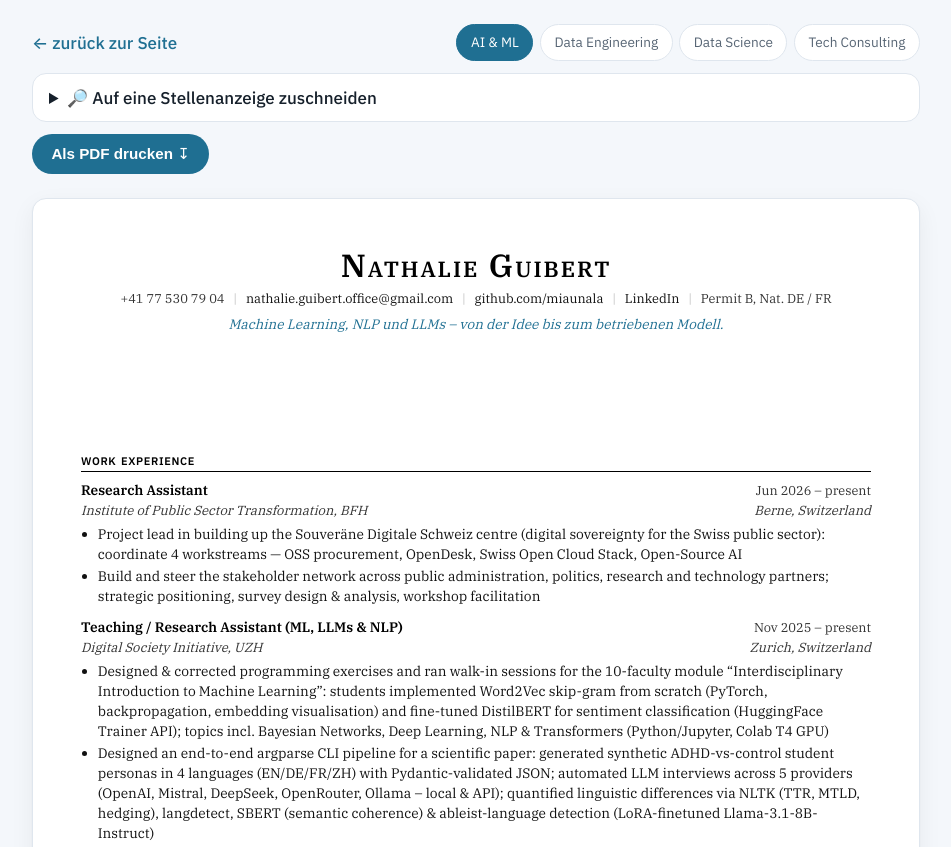
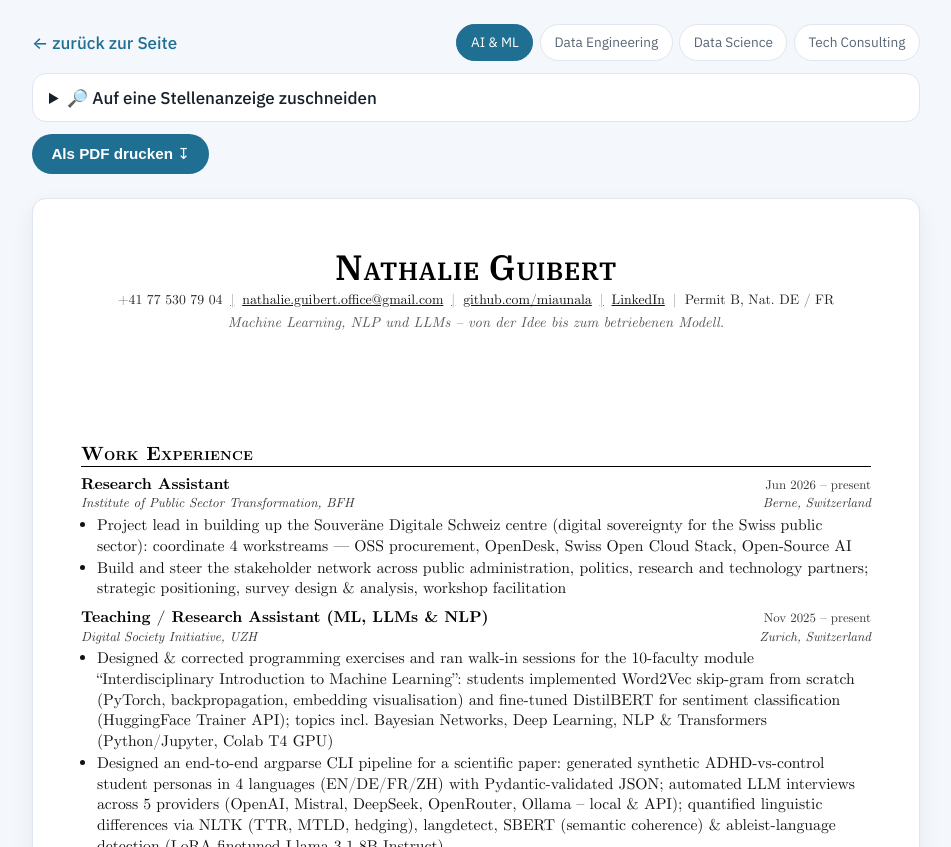
Before and after one commit to miaunala/miaunala.github.io, an Astro site: page /cv in a window 1280 px wide. Shown: the top 847 px of the page, without its empty margins (164-1115 px from the left). Built offline with nearby package versions, Linux system fonts and the light colour scheme; Astro itself is replaced by a stand-in of ours.

Commit message:
CV: Computer Modern (Overleaf/LaTeX look) + tighter layout
- self-host Computer Modern Serif webfont (public/fonts/cmun*.woff), applied to
  the whole CV document + section headers
- underline contact links, tighten spacing/line-height to match the LaTeX render;
  role tagline muted and hidden in print
- Interests: non-engagement fields now show 'To be continued …'

```diff
--- a/src/components/Interests.astro
+++ b/src/components/Interests.astro
@@ -31,7 +31,7 @@ const engagement = profile.engagement ?? [];
                     ))}
                   </ul>
                 ) : (
-                  <p class="soon">{it.note ? it.note : "Mehr dazu folgt."}</p>
+                  <p class="soon">To be continued …</p>
                 )}
               </div>
             </details>
--- a/src/pages/cv.astro
+++ b/src/pages/cv.astro
@@ -109,6 +109,13 @@ const matchData = { items: matchItems, synonyms: cv.synonyms, extraText: cvExtra
   <script type="application/json" id="cv-match-data" set:html={JSON.stringify(matchData)}></script>
 </Layout>
 
+<style is:global>
+  @font-face { font-family: "Computer Modern Serif"; src: url("/fonts/cmunrm.woff") format("woff"); font-weight: normal; font-style: normal; font-display: swap; }
+  @font-face { font-family: "Computer Modern Serif"; src: url("/fonts/cmunbx.woff") format("woff"); font-weight: bold; font-style: normal; font-display: swap; }
+  @font-face { font-family: "Computer Modern Serif"; src: url("/fonts/cmunti.woff") format("woff"); font-weight: normal; font-style: italic; font-display: swap; }
+  @font-face { font-family: "Computer Modern Serif"; src: url("/fonts/cmunbi.woff") format("woff"); font-weight: bold; font-style: italic; font-display: swap; }
+</style>
+
 <style>
   .cv-page { max-width: 58rem; margin-inline: auto; padding: 1.5rem 1.25rem 4rem; }
 
@@ -133,30 +140,30 @@ const matchData = { items: matchItems, synonyms: cv.synonyms, extraText: cvExtra
   .cv-doc {
     background: #fff; color: #111; border: 1px solid var(--border); border-radius: var(--radius);
     padding: clamp(1.6rem, 4vw, 3rem); box-shadow: var(--shadow);
-    font-family: var(--font-serif); font-size: 0.86rem; line-height: 1.45;
+    font-family: "Computer Modern Serif", Georgia, serif; font-size: 0.98rem; line-height: 1.32;
   }
-  .cv-head { text-align: center; margin-bottom: 1.2rem; }
-  .cv-head h1 { font-size: 2rem; font-weight: 600; font-variant: small-caps; letter-spacing: 0.06em; margin: 0 0 0.35rem; color: #000; }
-  .contact { display: flex; flex-wrap: wrap; justify-content: center; gap: 0.2rem 0.55rem; font-size: 0.8rem; color: #333; margin: 0; }
+  .cv-head { text-align: center; margin-bottom: 0.85rem; }
+  .cv-head h1 { font-size: 2.2rem; font-weight: 700; font-variant: small-caps; letter-spacing: 0.02em; margin: 0 0 0.2rem; color: #000; }
+  .contact { display: flex; flex-wrap: wrap; justify-content: center; gap: 0.1rem 0.5rem; font-size: 0.86rem; color: #222; margin: 0; }
   .contact > * { position: relative; }
-  .contact > * + *::before { content: "|"; color: #bbb; margin-right: 0.55rem; }
-  .contact a { color: #111; text-decoration: none; }
-  .role-tagline { font-style: italic; color: var(--accent); font-size: 0.85rem; margin: 0.45rem 0 0; }
+  .contact > * + *::before { content: "|"; color: #999; margin-right: 0.5rem; }
+  .contact a { color: #111; text-decoration: underline; }
+  .role-tagline { font-style: italic; color: #555; font-size: 0.9rem; margin: 0.3rem 0 0; }
 
-  .cv-sec { margin-top: 1.2rem; }
+  .cv-sec { margin-top: 0.95rem; }
   .cv-sec h2 {
-    font-family: var(--font-sans); font-variant: small-caps; text-transform: lowercase;
-    font-size: 1.02rem; font-weight: 600; letter-spacing: 0.04em; color: #000;
-    border-bottom: 1px solid #000; padding-bottom: 0.1rem; margin: 0 0 0.6rem;
+    font-family: "Computer Modern Serif", Georgia, serif; font-variant: small-caps;
+    font-size: 1.2rem; font-weight: 700; letter-spacing: 0.01em; color: #000;
+    border-bottom: 1px solid #000; padding-bottom: 0.02rem; margin: 0 0 0.45rem;
   }
-  .cv-item { margin-bottom: 0.7rem; position: relative; }
+  .cv-item { margin-bottom: 0.5rem; position: relative; }
   .ci-head { display: flex; justify-content: space-between; gap: 1rem; align-items: baseline; }
   .ci-title { font-weight: 700; color: #000; }
   .ci-date { color: #333; font-size: 0.8rem; white-space: nowrap; font-variant-numeric: tabular-nums; }
   .ci-sub { display: flex; justify-content: space-between; gap: 1rem; color: #333; font-size: 0.82rem; }
   .ci-sub .it { font-style: italic; }
-  .cv-item ul { margin: 0.3rem 0 0; padding-left: 1.05rem; }
-  .cv-item li { margin-bottom: 0.15rem; }
+  .cv-item ul { margin: 0.2rem 0 0; padding-left: 1rem; }
+  .cv-item li { margin-bottom: 0.08rem; }
   .ci-desc { margin: 0.15rem 0 0; color: #222; }
   .ci-link { color: var(--accent); text-decoration: none; }
   .skgroup { margin: 0 0 0.4rem; }
@@ -173,7 +180,8 @@ const matchData = { items: matchItems, synonyms: cv.synonyms, extraText: cvExtra
     :global(body) { background: #fff !important; }
     .no-print { display: none !important; }
     .cv-page { max-width: none; padding: 0; }
-    .cv-doc { border: 0; box-shadow: none; border-radius: 0; padding: 0; font-size: 10pt; }
+    .cv-doc { border: 0; box-shadow: none; border-radius: 0; padding: 0; font-size: 10.5pt; }
+    .role-tagline { display: none; }
     .cv-item, .cv-sec { break-inside: avoid; }
     .cv-item.matched::before { display: none; }
     a { color: #111 !important; }
```
Also changed, not shown: public/fonts/cmunbi.woff (added), public/fonts/cmunbx.woff (added), public/fonts/cmunrm.woff (added), public/fonts/cmunti.woff (added).
